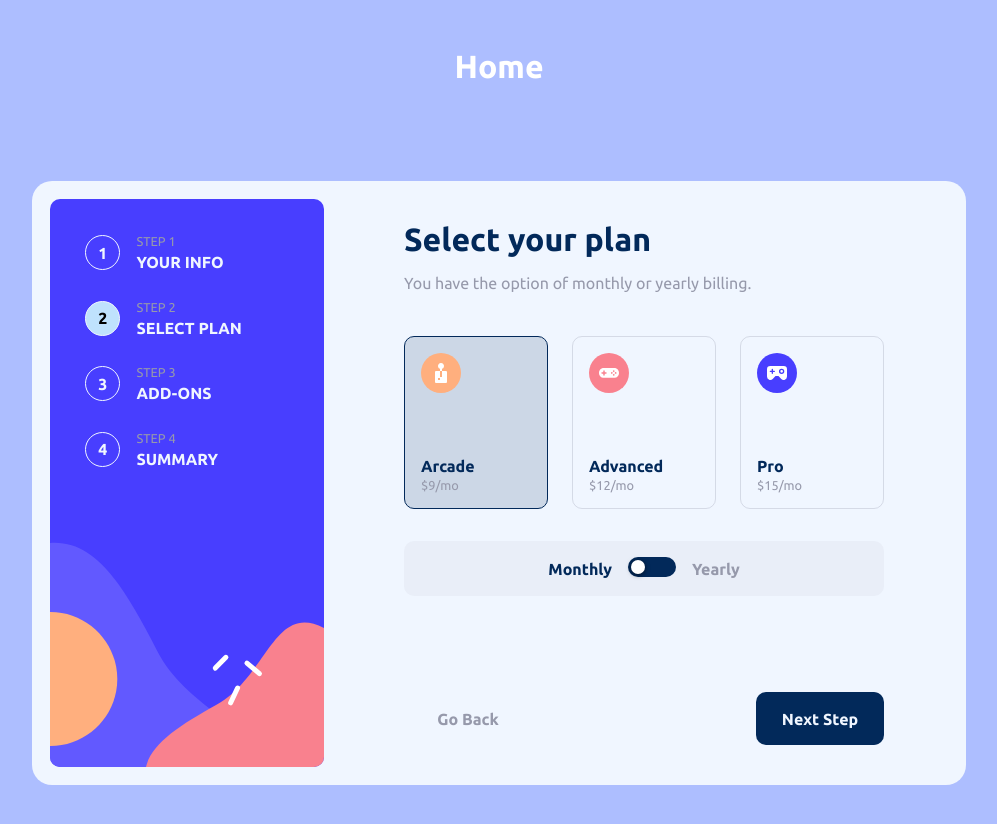
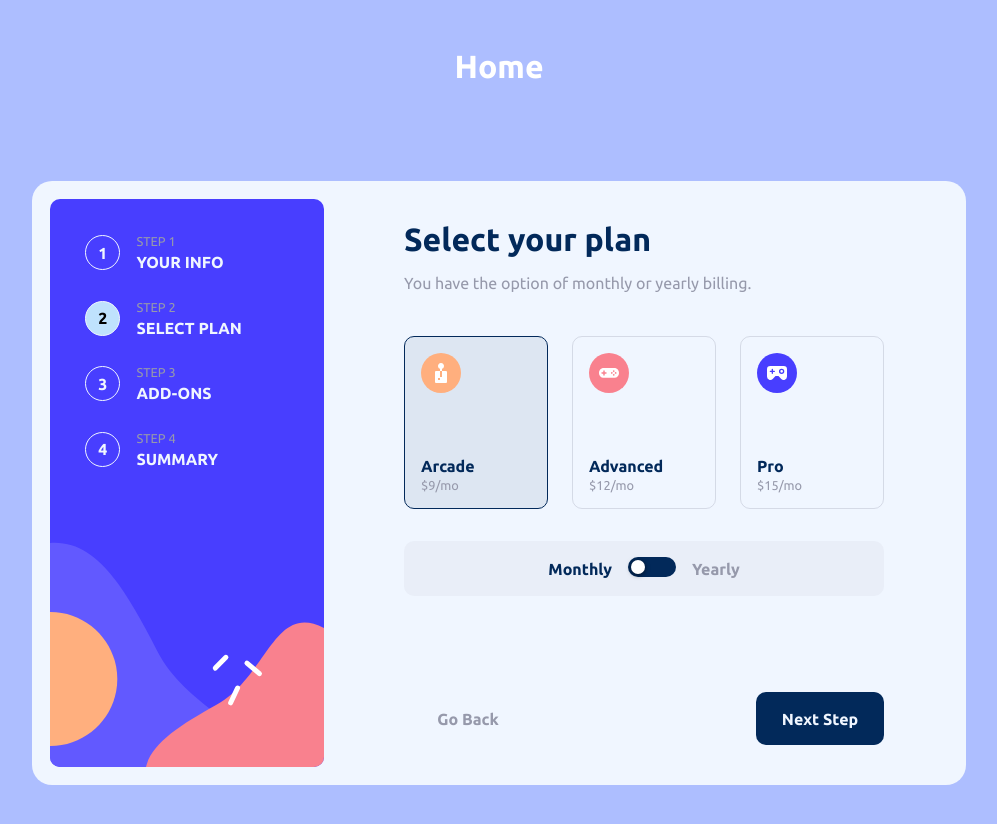
Before and after one commit to Tjwever/multi-step-form, a Next.js app: page / in a window 1280 px wide. Both pictures are taken after a click on the button "Next Step". Shown: the top 824 px of the page, without its empty margins (141-1138 px from the left). Built offline with nearby package versions, Linux system fonts and the light colour scheme.

Commit message:
adjusted color of selected plan

```diff
--- a/src/app/components/body-content/select-plan/selectPlan.module.scss
+++ b/src/app/components/body-content/select-plan/selectPlan.module.scss
@@ -48,7 +48,7 @@
         }
 
         .selected {
-            background-color: rgba(2, 41, 90, 0.15);
+            background-color: rgba(2, 41, 90, 0.08);
             border: 1px solid rgb(2, 41, 90);
         }
     }
```
